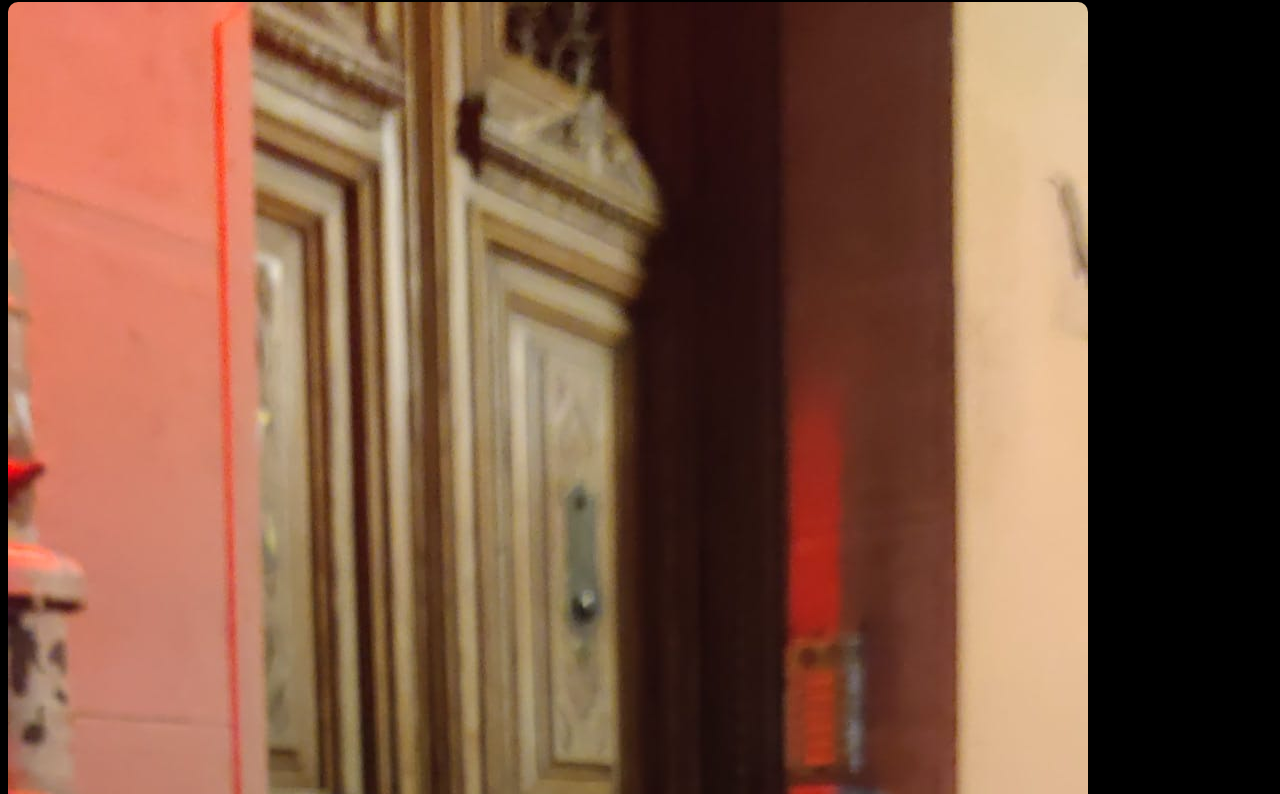
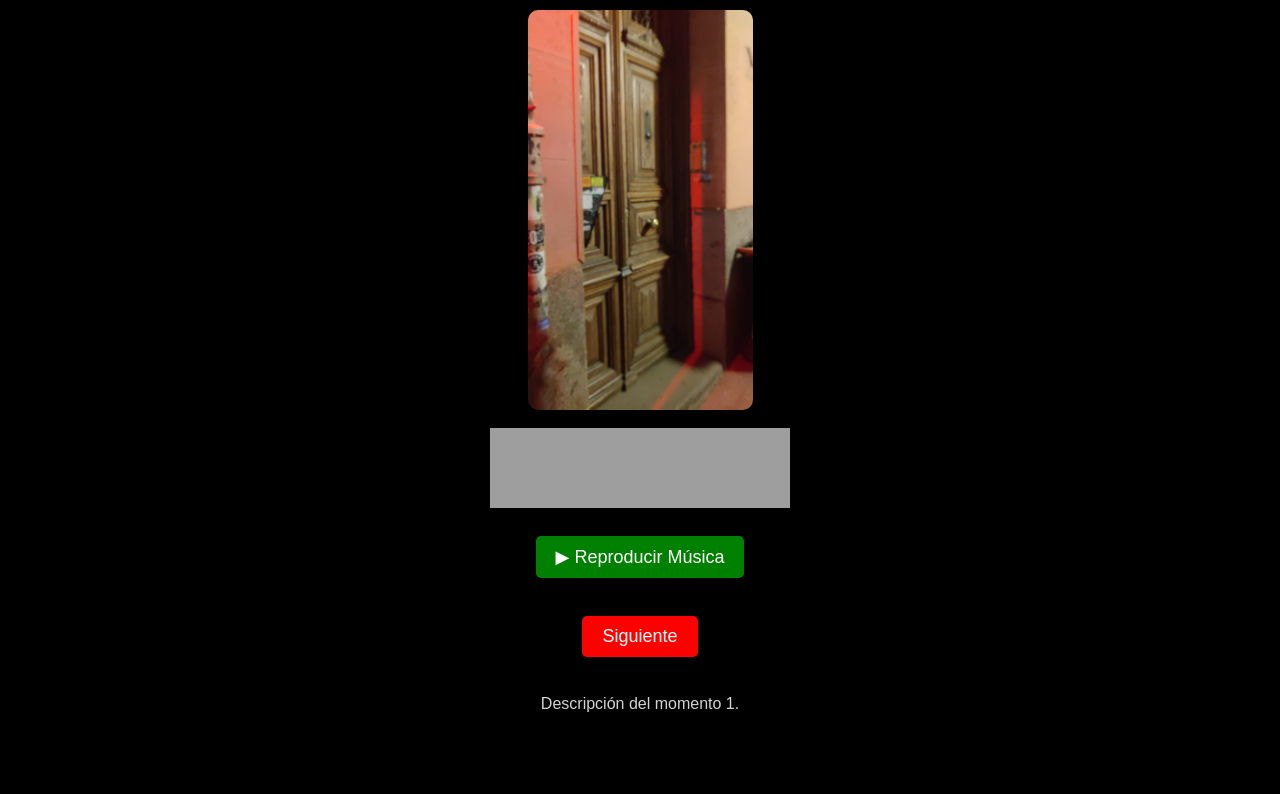
Before and after one commit to AlexCanoMoya/itxicano, a plain HTML site: page index.html in a window 1280 px wide. Shown: the part 79-873 px from the top of the page. After the commit the page ends 816 px from the top, so only its background shows below. Drawn offline with Linux system fonts and the light colour scheme; grey boxes are pictures that could not be loaded.

Commit message:
Update index.html

```diff
--- a/index.html
+++ b/index.html
@@ -5,20 +5,58 @@
     <meta name="viewport" content="width=device-width, initial-scale=1.0">
     <title>Para Mi Amor 💖</title>
     <style>
-        body { text-align: center; font-family: Arial, sans-serif; background-color: black; color: white; }
-        img, video { max-width: 90%; height: auto; border-radius: 10px; margin-top: 20px; }
-        button { margin: 10px; padding: 10px 20px; font-size: 18px; cursor: pointer; border: none; border-radius: 5px; }
+        body {
+            text-align: center;
+            font-family: Arial, sans-serif;
+            background-color: black;
+            color: white;
+            display: flex;
+            flex-direction: column;
+            align-items: center;
+            justify-content: center;
+            height: 100vh;
+        }
+        #media-container {
+            display: flex;
+            justify-content: center;
+            align-items: center;
+            width: 80%;
+            height: 50vh;
+        }
+        img, video {
+            max-width: 100%;
+            max-height: 100%;
+            border-radius: 10px;
+        }
+        video {
+            object-fit: cover;
+            pointer-events: none;
+            muted: true;
+        }
+        button {
+            margin: 10px;
+            padding: 10px 20px;
+            font-size: 18px;
+            cursor: pointer;
+            border: none;
+            border-radius: 5px;
+        }
         .prev { background-color: gray; color: white; }
         .next { background-color: red; color: white; }
         .play { background-color: green; color: white; }
-        .footer { margin-top: 20px; font-size: 16px; color: lightgray; }
+        .footer {
+            margin-top: 10px;
+            font-size: 16px;
+            color: lightgray;
+            width: 80%;
+        }
     </style>
 </head>
 <body>
     <h1>💖 Momentos Juntos 💖</h1>
     <div id="media-container">
         <img id="photo" style="display: none;">
-        <video id="video" style="display: none;" controls></video>
+        <video id="video" style="display: none;" muted playsinline></video>
     </div>
     <br>
     <iframe id="spotify" src="https://open.spotify.com/embed/track/TU_CANCION_AQUI" width="300" height="80" frameborder="0" allow="encrypted-media"></iframe>
```
